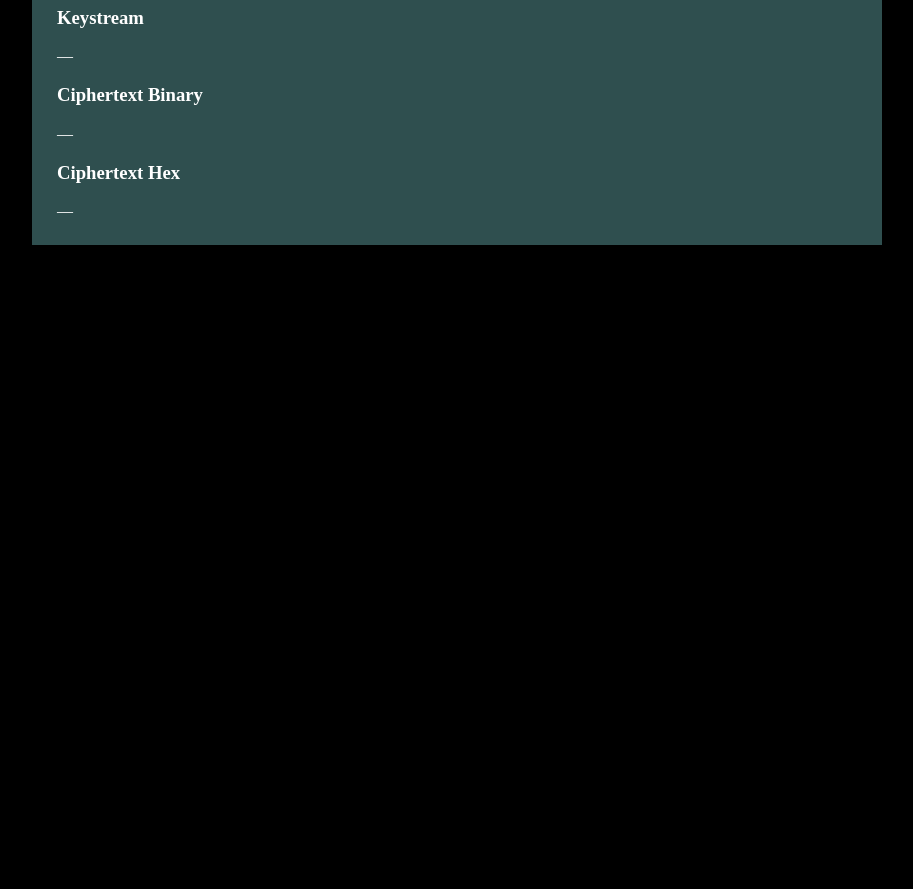
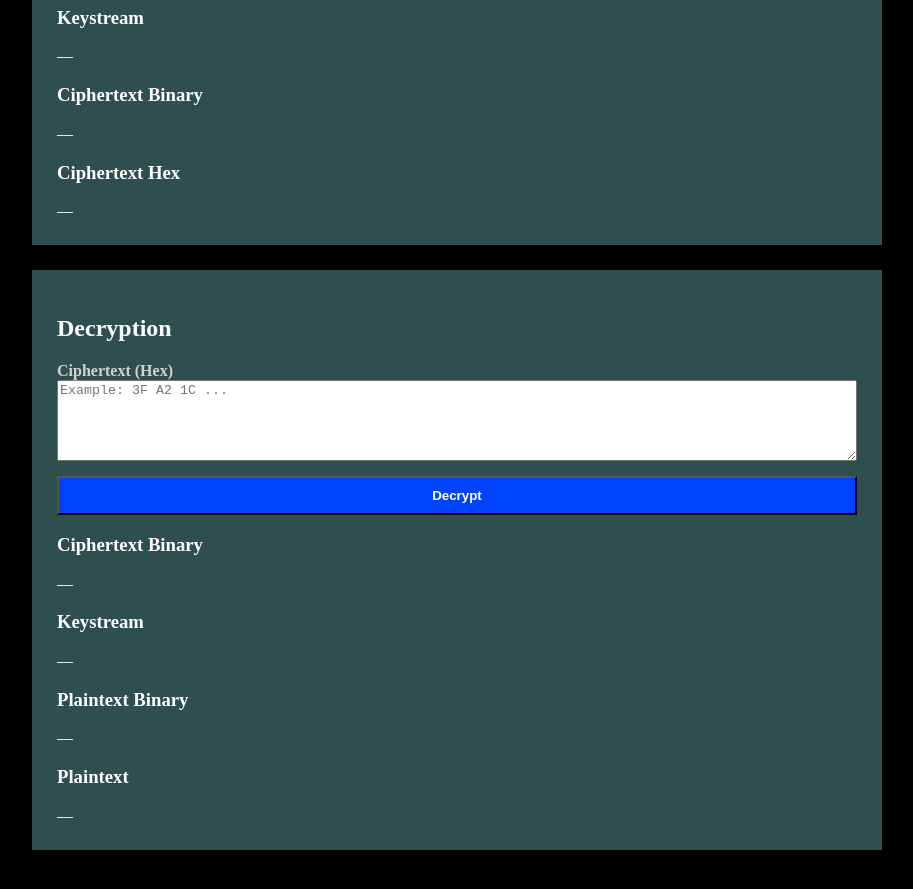
Before and after one commit to sdrawkcaBemaN/LFSR-STREAM-WEBSITE, a plain HTML site: page index.html in a window 1280 px wide. Shown: the part 892-1781 px from the top of the page, without its empty margins (183-1096 px from the left). Before the commit the page ends 1192 px from the top, so only its background shows below. Drawn offline with Linux system fonts and the light colour scheme.

Commit message:
Update index.html

```diff
--- a/index.html
+++ b/index.html
@@ -128,6 +128,45 @@
 
     </section>
 
+    <section>
+
+        <!-- Decryption Section -->
+
+        <h2>Decryption</h2>
+
+        <div class="form-group">
+            <label for="ciphertextHexInput">
+                Ciphertext (Hex)
+            </label>
+            <textarea id="ciphertextHexInput" rows="5" placeholder="Example: 3F A2 1C ..."></textarea>
+        </div>
+
+        <button id="decryptButton">
+            Decrypt
+        </button>
+
+        <div class="result">
+            <h3>Ciphertext Binary</h3>
+            <div id="decryptionCiphertextBinary">—</div>
+        </div>
+
+        <div class="result">
+            <h3>Keystream</h3>
+            <div id="decryptionKeystream">—</div>
+        </div>
+
+        <div class="result">
+            <h3>Plaintext Binary</h3>
+            <div id="decryptedBinary">—</div>
+        </div>
+
+        <div class="result">
+            <h3>Plaintext</h3>
+            <div id="decryptedPlaintext">—</div>
+        </div>
+
+    </section>
+
     <script src="main.js"></script>
     <script src="configuration/configuration.js"></script>
     <script src="encryption/encription.js"></script>
```
